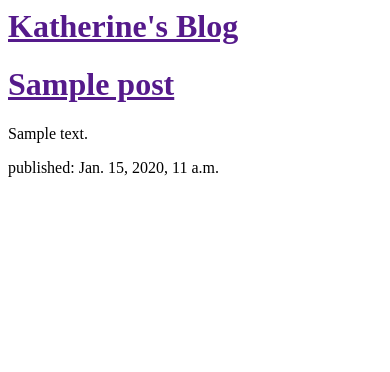
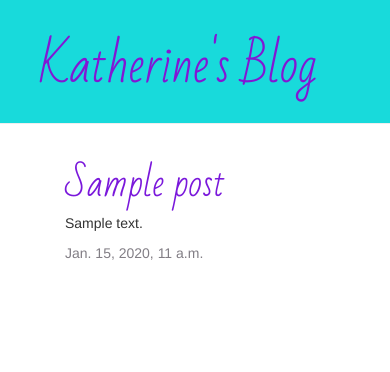
Before and after one commit to ktansey/my-first-blog, a Django app: template blog/templates/blog/post_list.html in a window 390 px wide. Shown: the top 372 px of the page. Run offline with Django 3.2, Linux system fonts and the light colour scheme; the template is opened without the code that fills it: values that come from a table or form of the project are taken from there, others are empty; tables that the repository leaves empty hold one stand-in row (values such as "Sample post"); parts of the project's set-up code (start-up, migrations or seed data) failed here and were passed over; some libraries are stand-ins or nearby versions.

Commit message:
Changed the layout

```diff
--- /dev/null
+++ b/blog/static/css/blog.css
@@ -0,0 +1,46 @@
+.page-header {
+    background-color: #18DADB;
+    margin-top: 0;
+    padding: 20px 20px 20px 40px;
+}
+
+.page-header h1, .page-header h1 a, .page-header h1 a:visited, .page-header h1 a:active {
+    color: #8217D4;
+    font-size: 36pt;
+    text-decoration: none;
+}
+
+.content {
+    margin-left: 50px;
+}
+
+h1, h2, h3, h4 {
+    font-family: 'Bad Script', cursive;
+}
+
+.date {
+    color: #827E85;
+}
+
+.save {
+    float: right;
+}
+
+.post-form textarea, .post-form input {
+    width: 100%;
+}
+
+.top-menu, .top-menu:hover, .top-menu:visited {
+    color: #ffffff;
+    float: right;
+    font-size: 26pt;
+    margin-right: 20px;
+}
+
+.post {
+    margin-bottom: 70px;
+}
+
+.post h1 a, .post h1 a:visited {
+    color: #7A18DB;
+}
--- /dev/null
+++ b/blog/templates/blog/base.html
@@ -0,0 +1,23 @@
+{% load staticfiles %}
+<html>
+    <head>
+        <title>Katherine's blog</title>
+        <link rel="stylesheet" href="//maxcdn.bootstrapcdn.com/bootstrap/3.2.0/css/bootstrap.min.css">
+        <link rel="stylesheet" href="//maxcdn.bootstrapcdn.com/bootstrap/3.2.0/css/bootstrap-theme.min.css">
+        <link href='//fonts.googleapis.com/css?family=Bad+Script&subset=latin,latin-ext' rel='stylesheet' type='text/css'>
+        <link rel="stylesheet" href="{% static 'css/blog.css' %}">
+    </head>
+    <body>
+        <div class="page-header">
+            <h1><a href="/">Katherine's Blog</a></h1>
+        </div>
+        <div class="content container">
+            <div class="row">
+                <div class="col-md-8">
+                {% block content %}
+                {% endblock %}
+                </div>
+            </div>
+        </div>
+    </body>
+</html>
--- a/blog/templates/blog/post_list.html
+++ b/blog/templates/blog/post_list.html
@@ -1,21 +1,15 @@
-<html>
-    <head>
-        <title>Katherine's blog</title>
-    </head>
-    <body>
-        <div>
-            <h1><a href="">Katherine's Blog</a></h1>
-        </div>
+{% extends 'blog/base.html' %}
 
+{% block content %}
     {% for post in posts %}
-    	<div>
+        <div class="post">
             <h1><a href="">{{ post.title }}</a></h1>
             <p>{{ post.text|linebreaksbr }}</p>
-            <p>published: {{ post.published_date }}</p>
+            <div class="date">
+                {{ post.published_date }}
             </div>
             <br />
             <br />
+        </div>
     {% endfor %}
-
-    </body>
-</html>
+{% endblock %}
```
Lines whose indentation alone changed are shown as unchanged.
